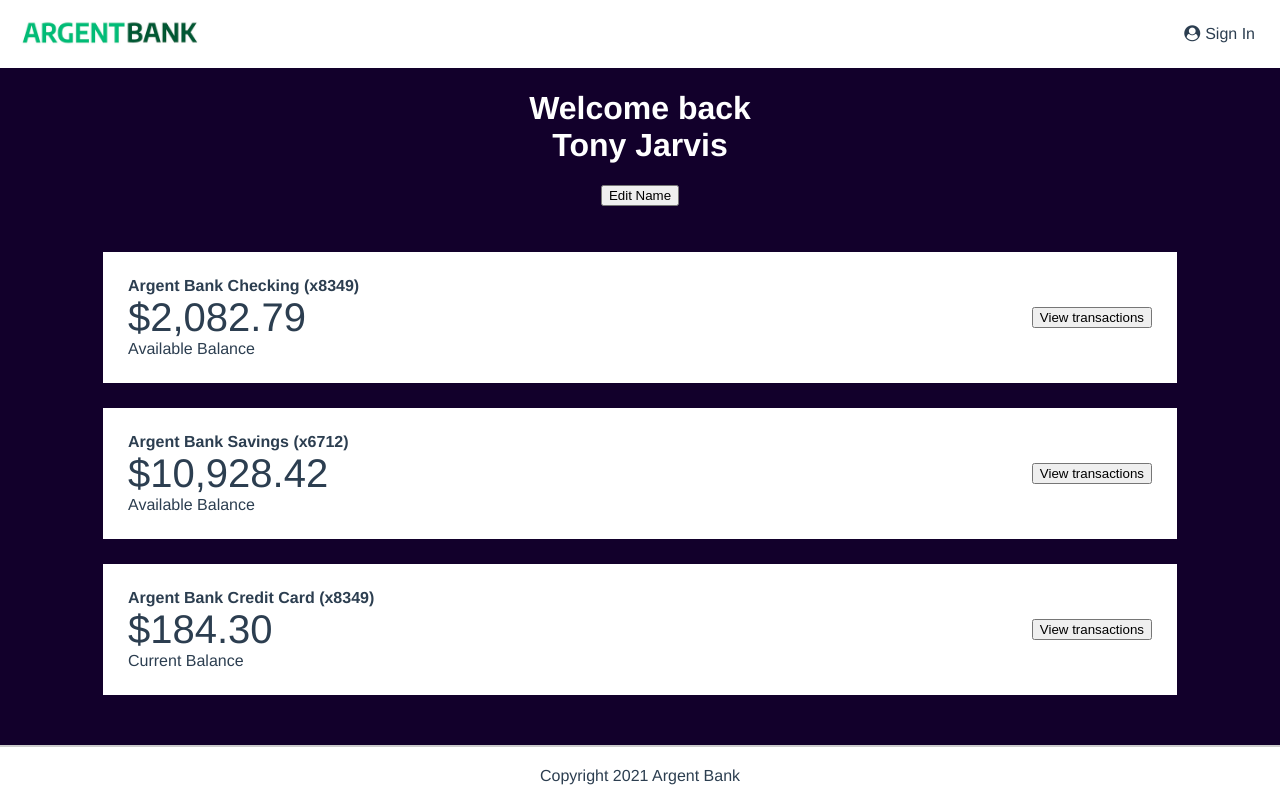
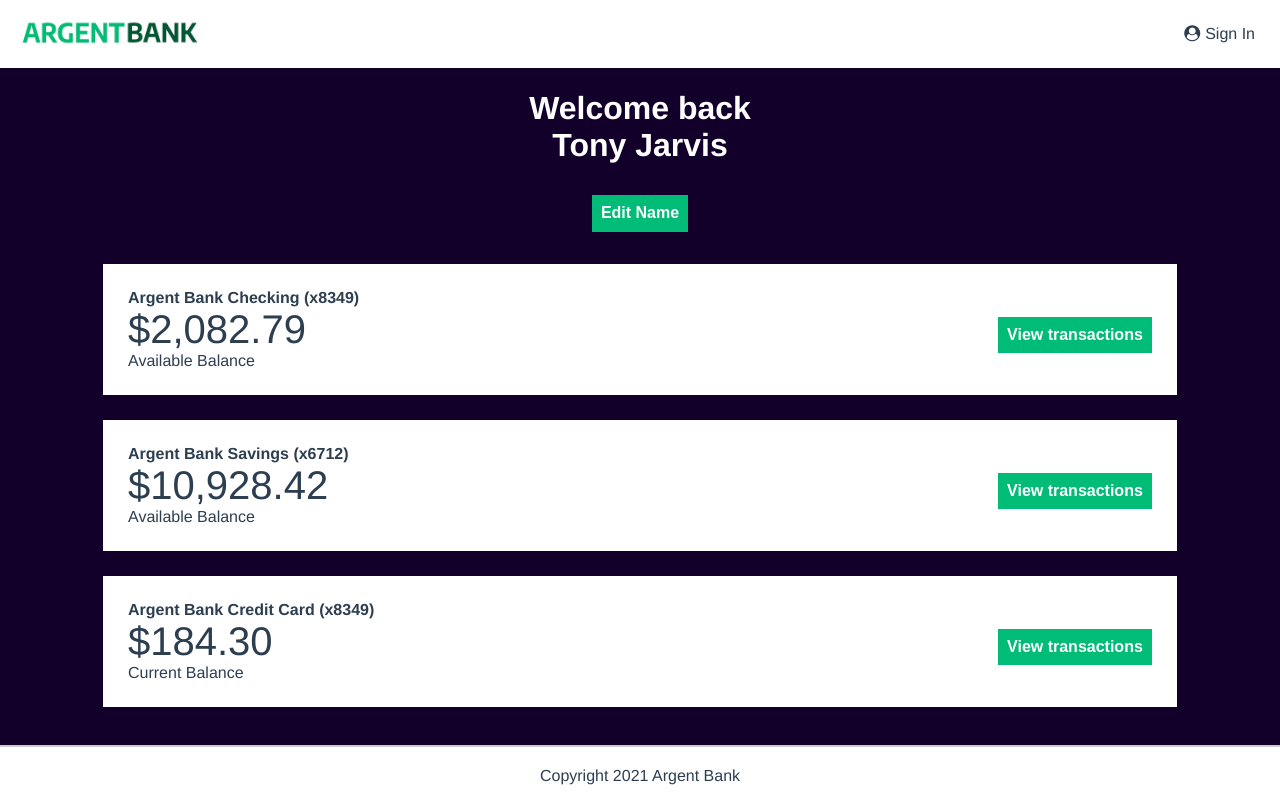
Before and after one commit to maxime-rl/maxime-robil-lepretre_12_15102021, a React (Create React App) app: page /profile in a window 1280 px wide. Built offline with nearby package versions, Linux system fonts and the light colour scheme.

Commit message:
feat: add btn style on UserAccountCard and UserProfilePage header

```diff
--- a/src/components/Cards/UserAccountCard/UserAccountCard.jsx
+++ b/src/components/Cards/UserAccountCard/UserAccountCard.jsx
@@ -17,7 +17,7 @@ export default function UserAccountCard({ title, amount, description }) {
         <S.AccountAmount>{amount}</S.AccountAmount>
         <S.AccountDescription>{description}</S.AccountDescription>
       </S.AccountContainer>
-      <button>View transactions</button>
+      <S.Btn>View transactions</S.Btn>
     </S.Section>
   );
 }
--- a/src/components/Cards/UserAccountCard/UserAccountCard.styled.js
+++ b/src/components/Cards/UserAccountCard/UserAccountCard.styled.js
@@ -35,3 +35,22 @@ export const AccountAmount = styled.p`
 export const AccountDescription = styled.p`
   margin: 0;
 `;
+
+export const Btn = styled.button`
+  margin-top: 10px;
+  padding: 9.2px;
+  width: 100%;
+  font-size: 1.6rem;
+  font-weight: 700;
+  color: ${styleColor.colorWhite};
+  border: 0;
+  background-color: ${styleColor.colorPrimary};
+  cursor: pointer;
+  @media (min-width: 720px) {
+    width: auto;
+  }
+
+  &:hover {
+    background-color: ${styleColor.colorPrimaryDarken};
+  }
+`;
--- a/src/pages/UserProfilePage/UserProfilePage.jsx
+++ b/src/pages/UserProfilePage/UserProfilePage.jsx
@@ -23,7 +23,7 @@ export default function UserProfilePage() {
             {user.userName} {user.lastName}
           </span>
         </S.H1>
-        <button>Edit Name</button>
+        <S.Btn>Edit Name</S.Btn>
       </S.Header>
       <S.Main>
         <h2 className="sr-only">Account</h2>
--- a/src/pages/UserProfilePage/UserProfilePage.styled.js
+++ b/src/pages/UserProfilePage/UserProfilePage.styled.js
@@ -27,3 +27,18 @@ export const Main = styled.main`
   min-height: calc(100vh - 307px);
   background: ${styleColor.colorSecondary};
 `;
+
+export const Btn = styled.button`
+  margin-top: 10px;
+  padding: 9.2px;
+  font-size: 1.6rem;
+  font-weight: 700;
+  color: ${styleColor.colorWhite};
+  border: 0;
+  background-color: ${styleColor.colorPrimary};
+  cursor: pointer;
+
+  &:hover {
+    background-color: ${styleColor.colorPrimaryDarken};
+  }
+`;
```
